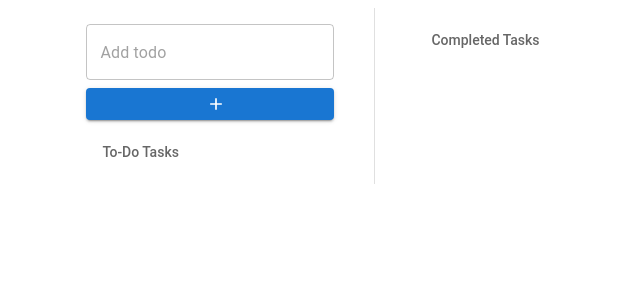
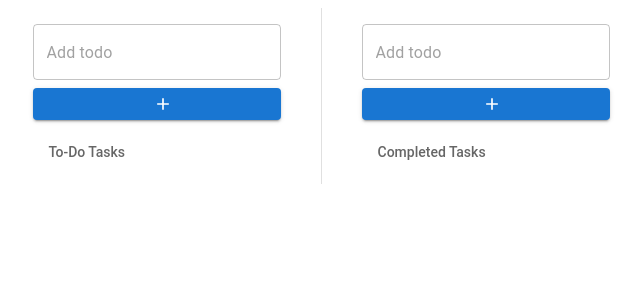
Before and after one commit to hectorhcuevas/Task-Tracker, a React (Create React App) app: page / in a window 1280 px wide. Shown: the top 300 px of the page, without its empty margins (319-961 px from the left). Built offline with nearby package versions, Linux system fonts and the light colour scheme.

Commit message:
created undo button and functionality

```diff
--- a/src/components/ToDoList.jsx
+++ b/src/components/ToDoList.jsx
@@ -1,8 +1,9 @@
 import React, {useState, useEffect, Component, useRef} from 'react';
-import MUIDataTable from "mui-datatables";import List from '@mui/material/List';
+import List from '@mui/material/List';
 import ListItem from '@mui/material/ListItem';
 import ListItemButton from '@mui/material/ListItemButton';
 import ListItemIcon from '@mui/material/ListItemIcon';
+import EditIcon from '@mui/icons-material/Edit';
 import ListItemText from '@mui/material/ListItemText';
 import Checkbox from '@mui/material/Checkbox';
 import IconButton from '@mui/material/IconButton';
@@ -17,6 +18,7 @@ import Input from '@mui/material/Input';
 import Button from '@mui/material/Button';
 import SendIcon from '@mui/icons-material/Send';
 import AddIcon from '@mui/icons-material/Add';
+import UndoIcon from '@mui/icons-material/Undo';
 import Divider from '@mui/material/Divider';
 import Box from '@mui/material/Box';
 import './ToDoList.css';
@@ -42,6 +44,15 @@ export default function ToDoList() {
     textInput.current.value = "";
   }
 
+  function handleNewCompletedAdd() {
+    setCompletedTask('');
+    setCompletedList([
+      ...list,
+      { id: nextId++, completedTask: completedTask }
+    ]);
+    textInput.current.value = "";
+  }
+
   function handleCompletedAdd(task) {
     console.log(task);
     setCompletedList([
@@ -49,6 +60,7 @@ export default function ToDoList() {
       { id: nextId++, completedTask: task }
     ]);
   }
+
 
   function handleRemove() {
     // remove item
@@ -59,10 +71,26 @@ export default function ToDoList() {
     )
   };
 
+  function handleUndo(completedTask) {
+    console.log(completedTask);
+    setList([
+      ...list,
+      { id: nextId++, task: completedTask }
+    ]);
+  };
+
+  function handleChange() {
+    setList(
+      list.filter(e =>
+        e.id !== task.id
+      )
+    )
+  };
+
 
   return (
     <Stack container spacing={5} direction="row" divider={<Divider orientation="vertical" flexItem />}>
-      <Stack container justifyContent="space-between">
+      <Stack container>
         <TextField
               className="toDoListText"
               variant="outlined"
@@ -83,7 +111,10 @@ export default function ToDoList() {
                 list.filter(a =>
                   a.id !== task.id
                 ) ) } }/>
-          <ListItemText primary={task.task} sx={{ margin: 2 }} />
+          <ListItemText primary={task.task} sx={{ margin: 2 }} inputRef={textInput} />
+              <Button type="submit" variant="contained" endIcon={<EditIcon />} onClick={handleChange}
+              >
+              </Button>
               <Button type="submit" variant="contained" endIcon={<DeleteIcon />} onClick={() => {
               setList(
                 list.filter(a =>
@@ -96,14 +127,33 @@ export default function ToDoList() {
       ))}
     </List>
     </Stack >
-    <Box container spacing={5} justifyContent="space-between" >
+    <Stack container >
+    <TextField
+              className="toDoListText"
+              variant="outlined"
+              inputRef={textInput}
+               placeholder="Add todo"
+               margin="normal"
+              onChange={e => { setCompletedTask(e.target.value); setValue('');} }/>
+            <Button className="addButton" type="submit" variant="contained" endIcon={<AddIcon />} onClick={ handleNewCompletedAdd }>
+            </Button>
     <List className="completedList">
       <ListSubheader component="div" id="nested-list-subheader">
         Completed Tasks
       </ListSubheader>
       {completedList.map(completedTask => (
         <ListItem key={completedTask.id} dense button>
+              <Button className="undoCompletedTask" endIcon={<UndoIcon />} tabIndex={-1} disableRipple onClick={ e => { handleUndo(completedTask.completedTask);
+                  setCompletedList(
+                    completedList.filter(a =>
+                      a.id !== completedTask.id
+                    )
+                  ); } }>
+                </Button>
           <ListItemText primary={completedTask.completedTask} sx={{ margin: 2 }} />
+              <Button type="submit" variant="contained" endIcon={<EditIcon />} onClick={handleChange}
+              >
+              </Button>
               <Button type="submit" variant="contained" endIcon={<DeleteIcon />} onClick={() => {
               setCompletedList(
                 completedList.filter(a =>
@@ -117,6 +167,6 @@ export default function ToDoList() {
         </ListItem>
       ))}
       </List>
-      </Box>
+      </Stack>
     </Stack>
   )};
```
Also changed, not shown: 1 other file (tests, documents, lock files or other folders).
